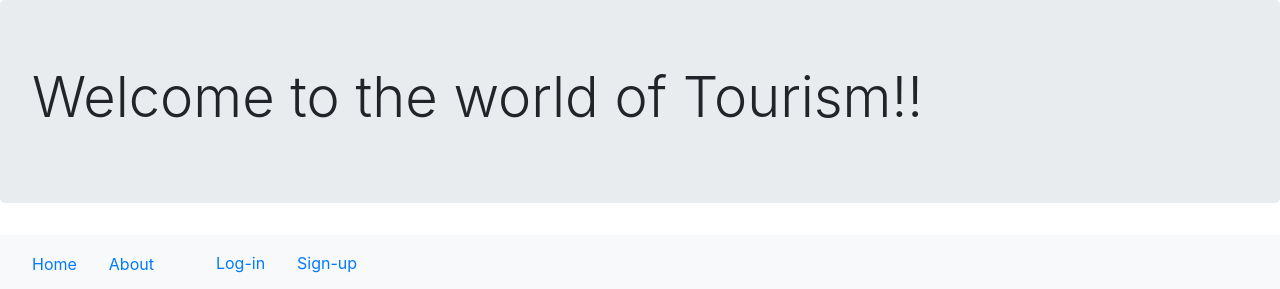
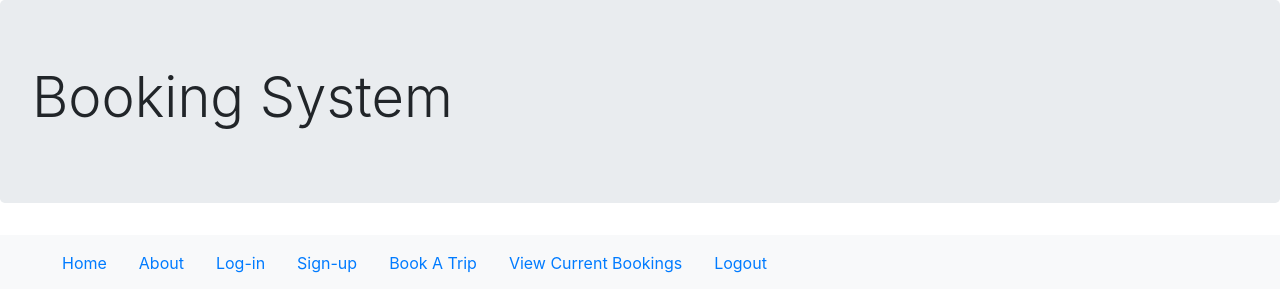
Before and after one commit to spats18/Travel-booking-System, a Flask app: page / in a window 1280 px wide. Shown: the top 289 px of the page. Run offline with Flask 2, Linux system fonts and the light colour scheme; some libraries are stand-ins or nearby versions.

Commit message:
Bug fixes and aestetic changes

```diff
--- a/routes.py
+++ b/routes.py
@@ -8,6 +8,12 @@ from flask_caching import Cache
 
 cache = Cache(app)
 # db.init_app(app=app)
+
+#Change login required process
+login_manager.login_view = "/home"
+login_manager.login_message = "User needs to be logged in to view this page"
+login_manager.login_message_category = "warning"
+
 @app.route('/', methods=['GET', 'POST'])
 @app.route('/home', methods=['GET', 'POST'])
 @cache.cached(timeout=50)
--- a/templates/home.html
+++ b/templates/home.html
@@ -20,7 +20,7 @@
 
 <body>
   <div class="jumbotron">
-    <h1 class="display-4" >Welcome to the world of Tourism!!</h1>
+    <h1 class="display-4" >Booking System</h1>
   </div>
 
 
@@ -34,13 +34,20 @@
         <li class="nav-item">
           <a class="nav-link" href="/about">About</a>
         </li>
-      </ul>
-      <ul class="nav justify-content-end">
         <li class="nav-item">
             <a class="nav-link" href="/login">Log-in</a>
         </li>
         <li class="nav-item">
           <a class="nav-link" href="/signup">Sign-up</a>
+        </li>
+        <li class="nav-item">
+          <a class="nav-link" href="/booking">Book A Trip</a>
+        </li>
+        <li class="nav-item">
+          <a class="nav-link" href="/currentbookings">View Current Bookings</a>
+        </li>
+        <li class="nav-item">
+          <a class="nav-link" href="/logout">Logout</a>
         </li>
         <main role="main" class="container">
           <div class="row">
@@ -70,17 +77,17 @@
     </ol>
 
     <!-- Wrapper for slides -->
-    <div class="carousel-inner">
-      <div class="item active">
-        <img src="img1.jpg" alt="Flagstaff">
+    <div class="row">
+      <div class="column">
+        <img src="static/img1.jpg" alt="Flagstaff" style="width:200px;height:200px;">
       </div>
 
-      <div class="item">
-        <img src="img2.jpg" alt="Phoenix">
+      <div class="column">
+        <img src="static/img2.jpg" alt="Phoenix" style="width:200px;height:200px;">
       </div>
 
-      <div class="item">
-        <img src="img3.jpg" alt="Sedona">
+      <div class="column">
+        <img src="static/img3.jpg" alt="Sedona" style="width:200px;height:200px;">
       </div>
     </div>
 
```
Also changed, not shown: templates/about.html (+16 -1 lines), templates/bookings.html (+14 -5 lines), templates/currentbookings.html (+12 -3 lines), templates/login.html (+16 -1 lines), templates/signup.html (+16 -1 lines).
